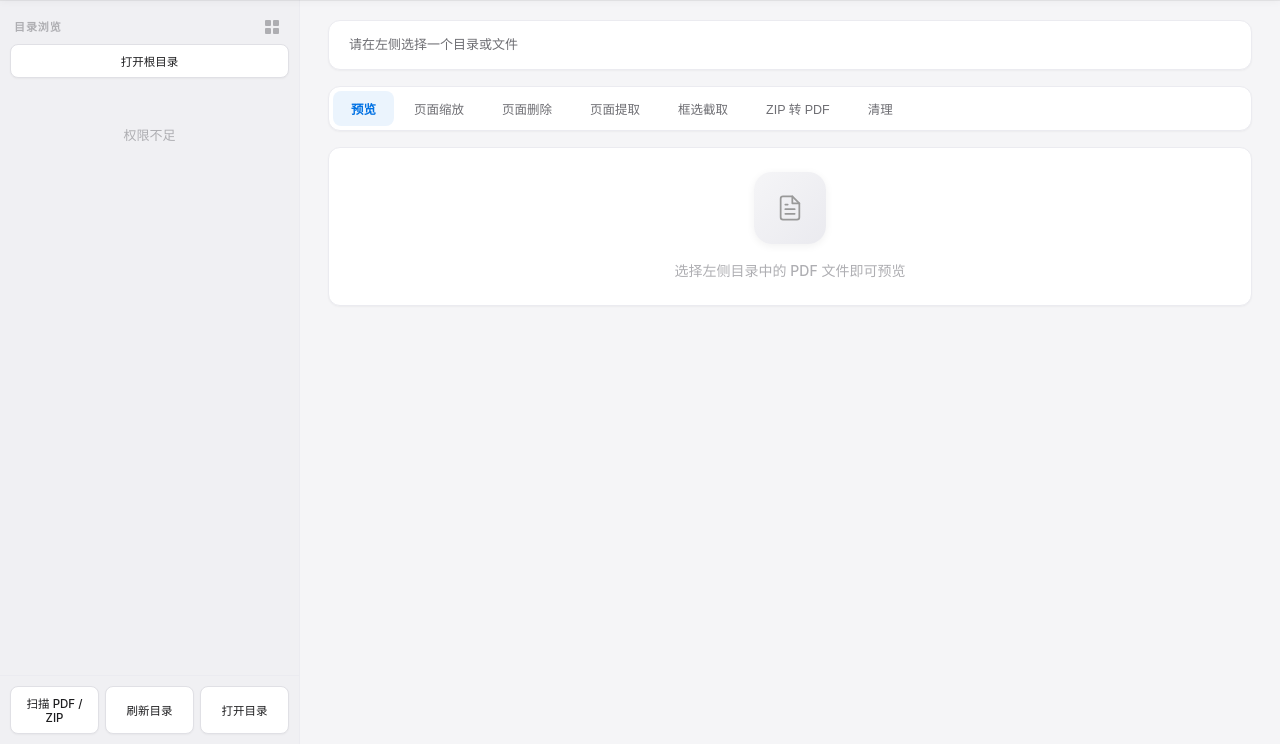
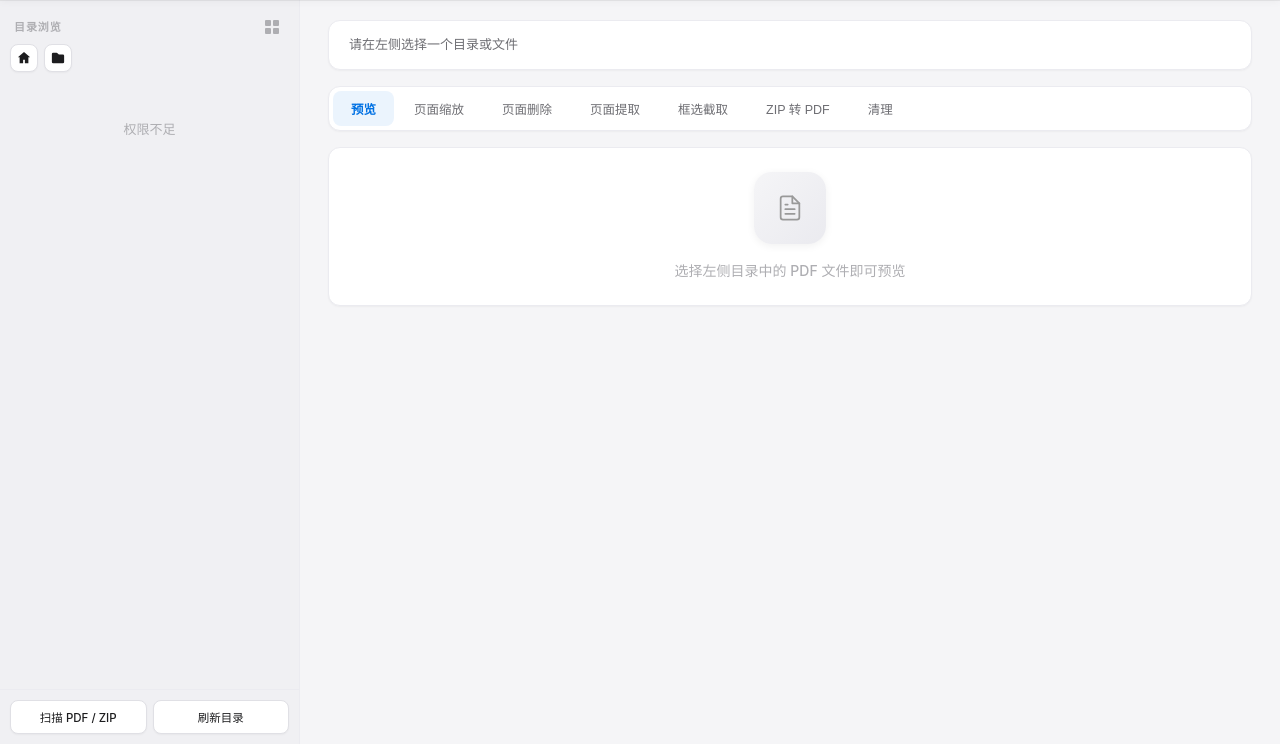
Before and after one commit to Nocturne228/ItsMyPO, a Flask app: page / in a window 1280 px wide. Shown: the part 56-800 px from the top of the page. Run offline with Flask 3, Linux system fonts and the light colour scheme.

Commit message:
refactor: move open-folder button to path-bar, use icon SVGs

```diff
--- a/pdfkit_app/static/style.css
+++ b/pdfkit_app/static/style.css
@@ -258,13 +258,14 @@ header .subtitle {
 
 .path-bar .btn-sm {
     flex-shrink: 0;
-    padding: 8px 12px;
+    padding: 6px;
     font-size: 11.5px;
     border-radius: var(--radius-sm);
+    line-height: 1;
 }
 
 .path-bar .root-btn {
-    flex: 1;
+    flex: 0;
 }
 
 .breadcrumb {
@@ -378,7 +379,7 @@ header .subtitle {
     padding: 10px 10px;
     border-top: 1px solid var(--border-light);
     display: grid;
-    grid-template-columns: 1fr 1fr 1fr;
+    grid-template-columns: 1fr 1fr;
     gap: 6px;
 }
 
--- a/pdfkit_app/templates/index.html
+++ b/pdfkit_app/templates/index.html
@@ -33,7 +33,12 @@
                 </button>
             </div>
             <div class="path-bar">
-                <button id="rootBtn" class="btn btn-sm root-btn" title="返回操作根目录">打开根目录</button>
+                <button id="rootBtn" class="btn btn-sm root-btn" title="返回操作根目录">
+                    <svg width="14" height="14" viewBox="0 0 16 16" fill="currentColor"><path d="M8 1L1 7h2v7h4v-4h2v4h4V7h2L8 1z"/></svg>
+                </button>
+                <button id="openFolderBtn" class="btn btn-sm" title="用系统文件管理器打开当前目录">
+                    <svg width="14" height="14" viewBox="0 0 16 16" fill="currentColor"><path d="M1 3.5A1.5 1.5 0 0 1 2.5 2h3.879a1.5 1.5 0 0 1 1.06.44L9 4H13.5A1.5 1.5 0 0 1 15 5.5v7a1.5 1.5 0 0 1-1.5 1.5h-11A1.5 1.5 0 0 1 1 12.5v-9z"/></svg>
+                </button>
             </div>
             <div id="breadcrumb" class="breadcrumb"></div>
             <div id="fileTree" class="file-tree">
@@ -42,7 +47,6 @@
             <div class="sidebar-footer">
                 <button id="scanBtn" class="btn btn-sm">扫描 PDF / ZIP</button>
                 <button id="refreshBtn" class="btn btn-sm">刷新目录</button>
-                <button id="openFolderBtn" class="btn btn-sm" title="用系统文件管理器打开当前目录">打开目录</button>
             </div>
         </aside>
 
```
